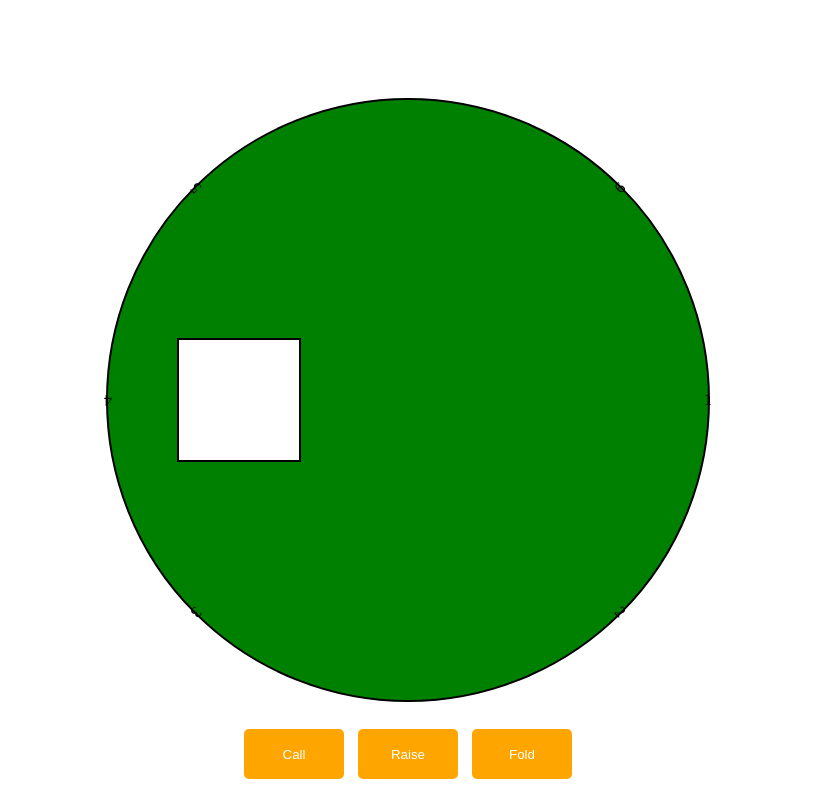
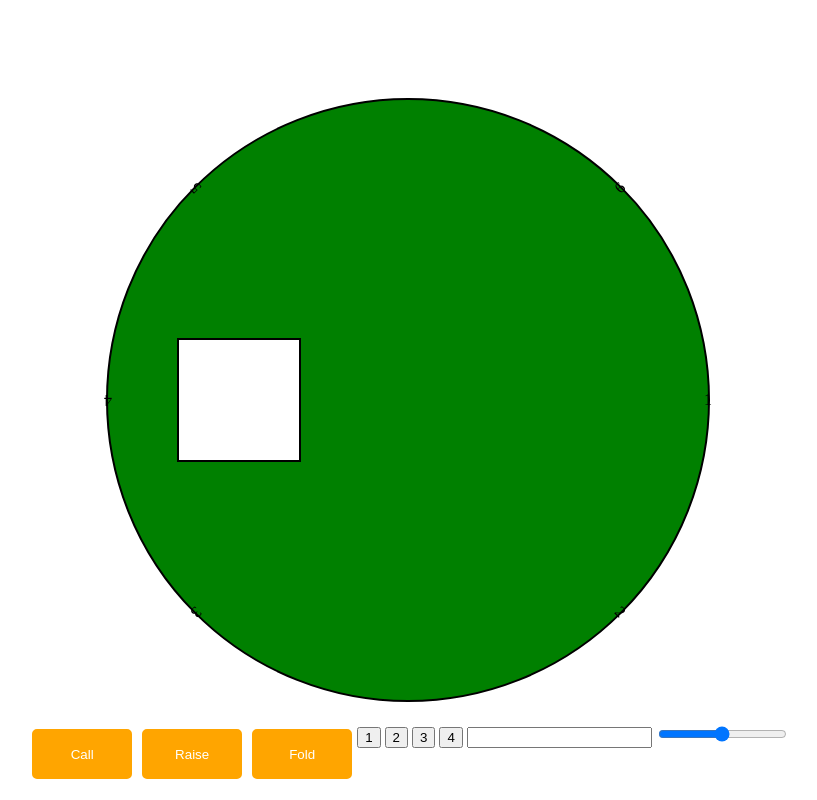
Before and after one commit to cmichaeltimmons/poker-now, a website: page public/index.html in a window 1280 px wide. Shown: the whole page, without its empty margins (232-1049 px from the left). Drawn offline with nearby package versions, Linux system fonts and the light colour scheme; no server answers.

Commit message:
Add bet amount buttons

```diff
--- a/public/index.css
+++ b/public/index.css
@@ -75,9 +75,12 @@
     left: 0;
     right: 0;
     text-align: center;
+    display: flex;
+    width: 100%;
+    justify-content: center;
 }
 
-.controls button {
+.controls .action-btn {
     background-color: orange;
     border: 2px solid orange;
     border-radius: 5px;
--- a/public/index.html
+++ b/public/index.html
@@ -22,8 +22,15 @@
     <button class="action-btn" id="call">Call</button>
     <button class="action-btn" id="raise">Raise</button>
     <button class="action-btn" id="fold">Fold</button>
-  </div>
-  <div id="status"></div>
+    <div class="bet-controls">
+      <button class="bet-btn" id="quarter">1</button>
+      <button class="bet-btn" id="half">2</button>
+      <button class="bet-btn" id="pot">3</button>
+      <button class="bet-btn" id="all-in">4</button>
+      <input type="text" id="bet-input" />
+      <input type="range" id="bet-slider" />
+    </div>
+    <div id="status"></div>
 </body>
 <script src="/socket.io/socket.io.js"></script>
 <script>
```
